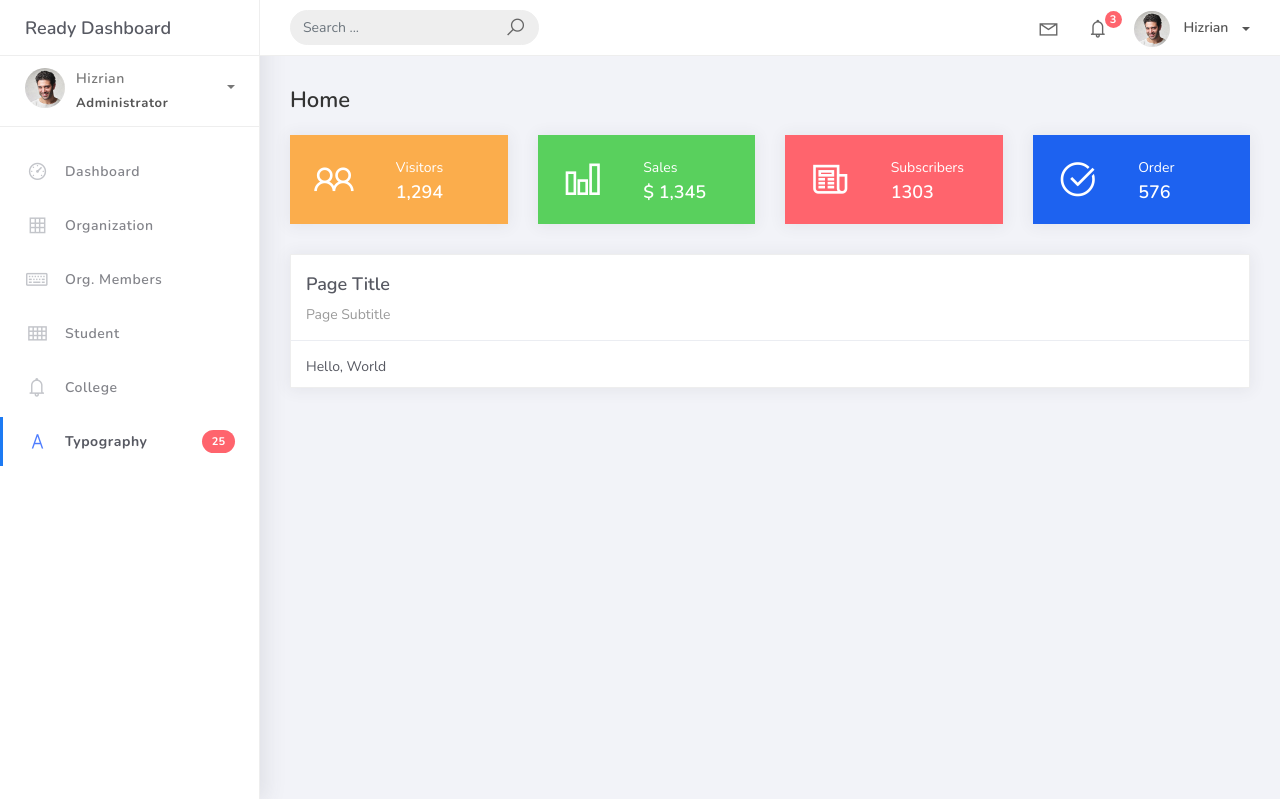
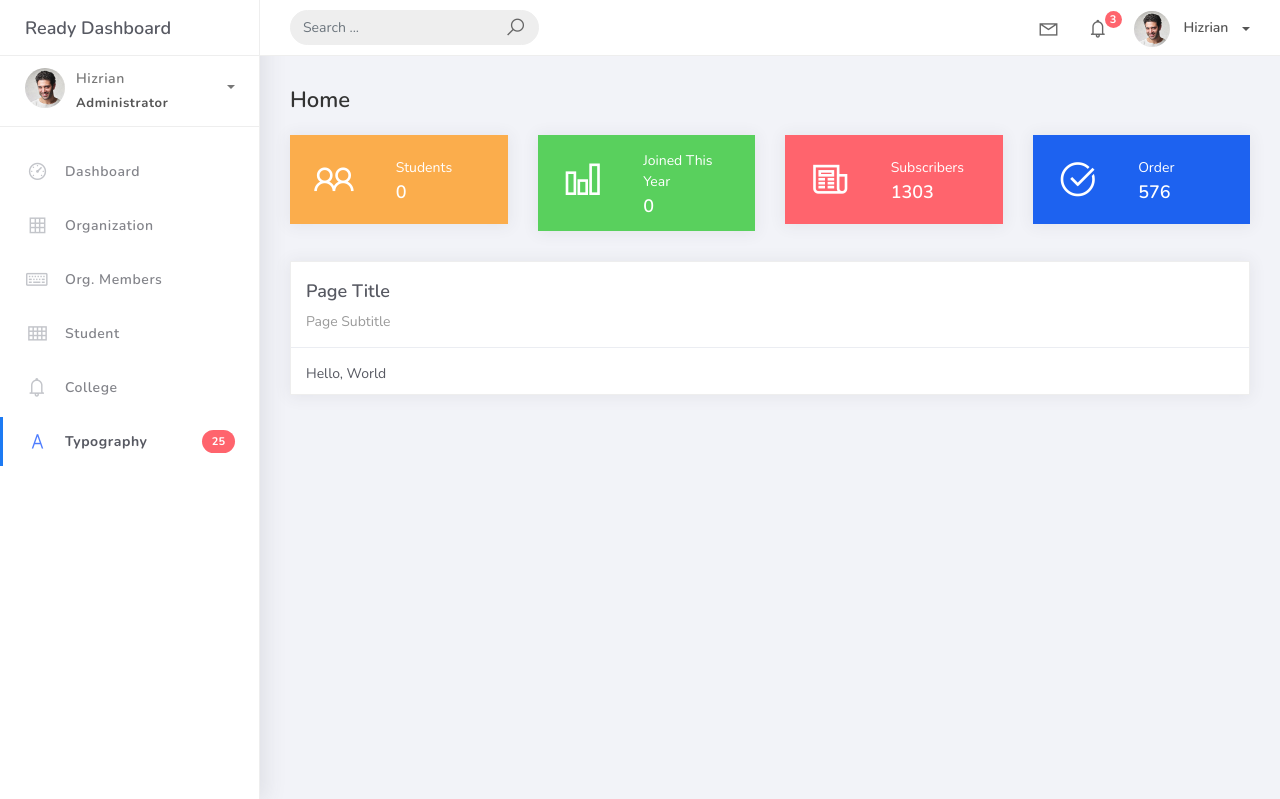
Before and after one commit to Deversor/PSUSphere, a Django app: page / in a window 1280 px wide. Shown: the top 799 px of the page. Run offline with Django 5.2, Linux system fonts and the light colour scheme; data that the repository does not hold is empty; some libraries are stand-ins or nearby versions.

Commit message:
Dashboard Part2

```diff
--- a/projectsite/studentorg/views.py
+++ b/projectsite/studentorg/views.py
@@ -3,13 +3,31 @@ from django.views.generic.list import ListView
 from django.views.generic.edit import CreateView, UpdateView, DeleteView
 from studentorg.forms import OrganizationForm
 from django.urls import reverse_lazy
-from studentorg.models import Organization
+from studentorg.models import Organization, Student, OrgMember
 from django.db.models import Q
-
+from django.utils import timezone
 class HomePageView(ListView):
     model = Organization
     context_object_name = 'home'
     template_name = "home.html"
+
+    def get_context_data(self, **kwargs):
+
+        context = super().get_context_data(**kwargs)
+        context["total_students"] = Student.objects.count()
+
+        today = timezone.now().date()
+        count = (
+            OrgMember.objects.filter(
+                date_joined__year=today.year
+            )
+            .values("student")
+            .distinct()
+            .count()
+        )
+
+        context["students_joined_this_year"] = count
+        return context
 
 class OrganizationList(ListView):
     model = Organization
--- a/projectsite/templates/home.html
+++ b/projectsite/templates/home.html
@@ -14,8 +14,8 @@
                             </div>
                             <div class="col-7 d-flex align-items-center">
                                 <div class="numbers">
-                                    <p class="card-category">Visitors</p>
-                                    <h4 class="card-title">1,294</h4>
+                                    <p class="card-category">Students</p>
+                                    <h4 class="card-title">{{total_students}}</h4>
                                 </div>
                             </div>
                         </div>
@@ -33,8 +33,8 @@
                             </div>
                             <div class="col-7 d-flex align-items-center">
                                 <div class="numbers">
-                                    <p class="card-category">Sales</p>
-                                    <h4 class="card-title">$ 1,345</h4>
+                                    <p class="card-category">Joined This Year</p>
+                                    <h4 class="card-title">{{students_joined_this_year}}</h4>
                                 </div>
                             </div>
                         </div>
```
